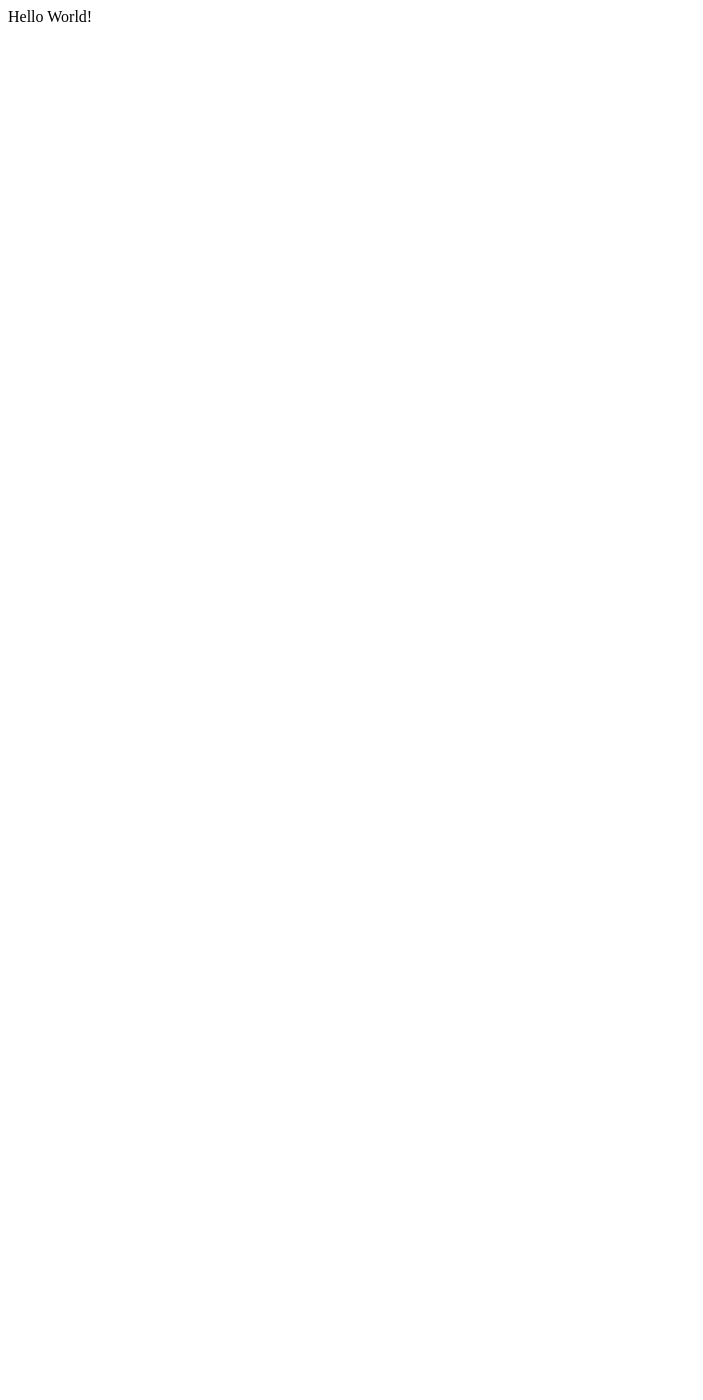
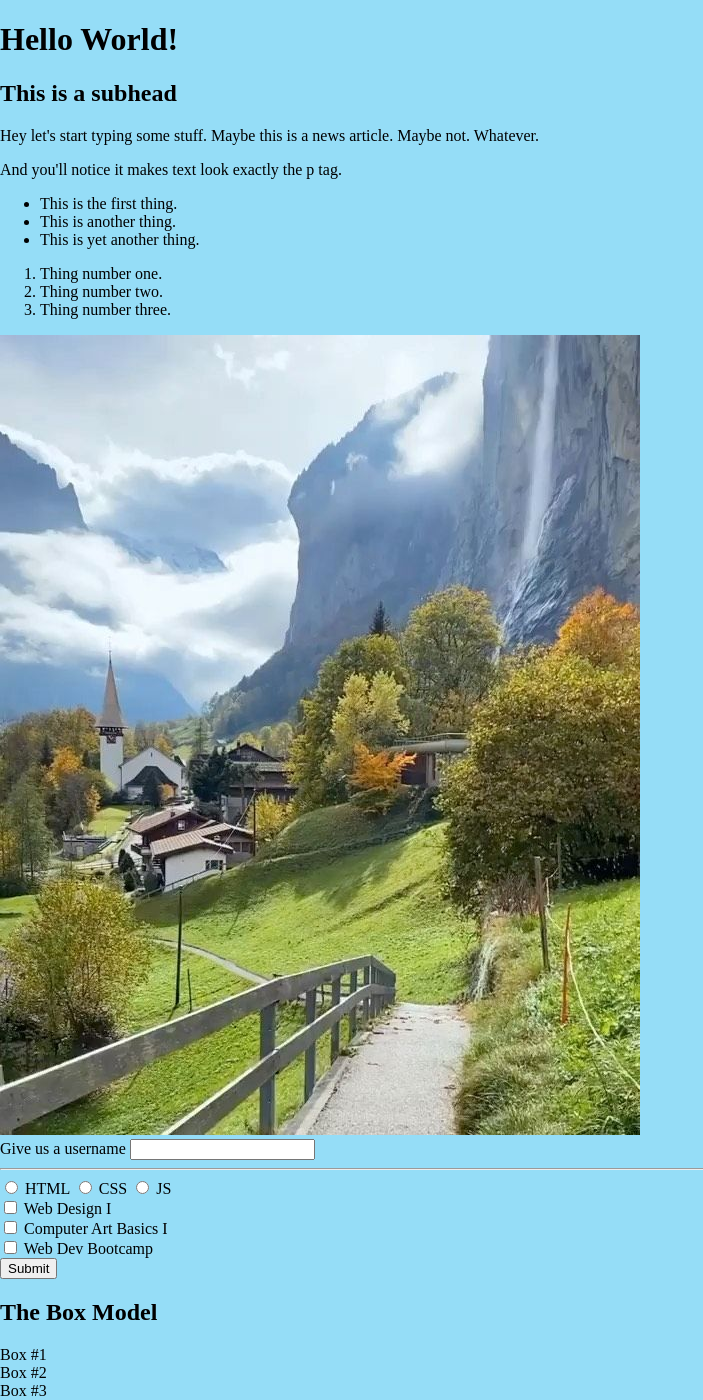
Before and after one commit to Forde42z/Myweb, a plain HTML site: page index.html in a window 1280 px wide. Shown: the whole page, without its empty margins (0-703 px from the left). Before the commit the page ends 800 px from the top, so only its background shows below. Drawn offline with Linux system fonts and the light colour scheme.

Commit message:
Myfirstweb

```diff
--- a/index.html
+++ b/index.html
@@ -2,10 +2,81 @@
 <html>
 <head>
 <meta charset="utf-8">
-<title>Untitled Document</title>
+<title>My First HTML Document</title>
+<link href="style.css" rel="stylesheet">
+<style>
+	/* Set background color for the entire body */
+    body {
+        background-color: #95DDF7; /* Change this color to whatever you like */
+        margin: 0;
+        padding: 0;
+    }
+
+
+
+
+
+</style>
+
+
 </head>
+<body>
+	<header>
+		<h1> Hello World!</h1>
+	</header>
+	<article>
+	  <h2>This is a subhead</h2>
+		<p>Hey let's start typing some stuff. Maybe this is a news article. Maybe not. Whatever.</p>
+		<div>And you'll notice it makes text look exactly the p tag.</div>
+</article>
+	<nav>
+	  <ul>
+		<li>This is the first thing.</li>
+		<li>This is another thing.</li>
+		<li>This is yet another thing.</li>
+	  </ul>
+	</nav>
+	<ol>
+		<li>Thing number one.</li>
+		<li>Thing number two.</li>
+		<li>Thing number three.</li>
+	</ol>
 
-<body>
-	Hello World!
+<img src="switz.jpg" alt="A transition between green and white at Lauterbrunnen in Switzerland." class="bordered">
+
+
+
+<form>
+		<label for="username">Give us a username</label>
+  <input type="text" name="username">
+		<br>
+		<hr>
+  <input type="radio" name="HTML">
+		<label for="HTML">HTML</label>
+		<input type="radio" name="HTML">
+		<label for="CSS">CSS</label>
+		<input type="radio" name="HTML">
+		<label for="JS">JS</label>
+		<br>
+		<input type="checkbox" name="favorite1">
+		<label for="favorite">Web Design I</label>
+		<br>
+		<input type="checkbox" name="favorite2">
+		<label for="favorite">Computer Art Basics I</label>
+		<br>
+		<input type="checkbox" name="favorite3">
+		<label for="favorite">Web Dev Bootcamp</label>
+		<br>
+		<input type="submit">
+</form>
+
+	<h2>The Box Model</h2>
+<div class="box1">Box #1</div>
+<div class="box2">Box #2</div>
+<div class="box3">Box #3</div>
+
+
+
+
 </body>
 </html>
--- /dev/null
+++ b/style.css
@@ -0,0 +1,2 @@
+@charset "utf-8";
+/* CSS Document */
```
Also changed, not shown: switz.jpg (added).
